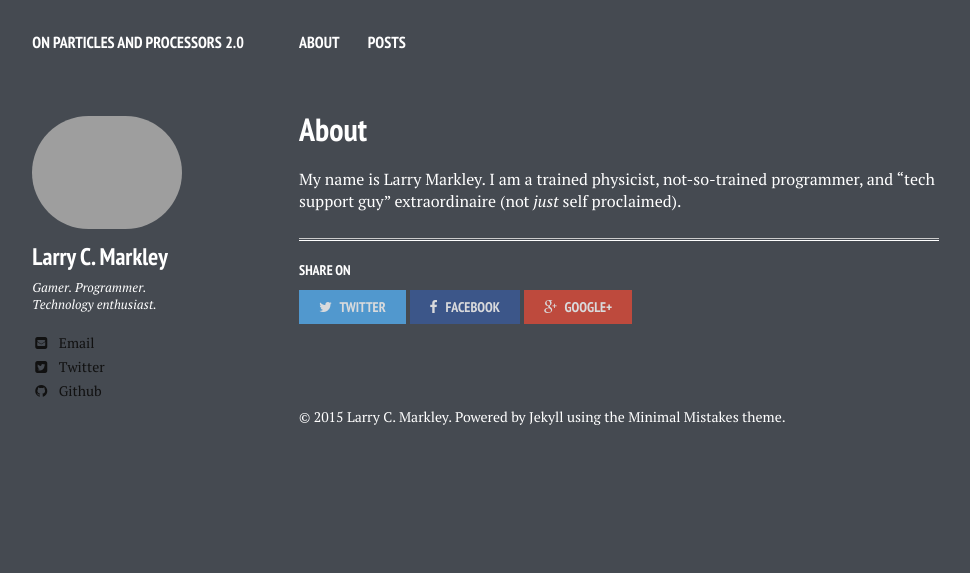
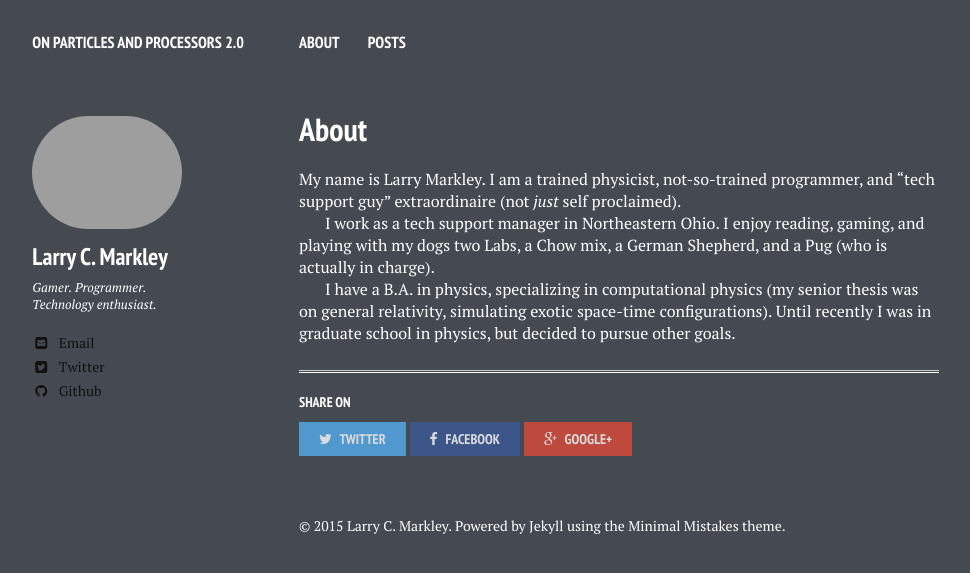
Before and after one commit to lmarkley/lmarkley.github.io, a Jekyll site: the page built from about/index.md, in a window 1280 px wide. Shown: the top 573 px of the page, without its empty margins (21-991 px from the left). Built offline with Jekyll 4.4.1, drawn with Linux system fonts in a browser that asks for light colours; nearby versions of some CDN libraries.

Commit message:
Added some info to the About page

```diff
--- a/about/index.md
+++ b/about/index.md
@@ -6,3 +6,7 @@ modified: 2015-05-27T20:53:07.573882-04:00
 ---
 
 My name is Larry Markley. I am a trained physicist, not-so-trained programmer, and "tech support guy" extraordinaire (not *just* self proclaimed).
+
+I work as a tech support manager in Northeastern Ohio. I enjoy reading, gaming, and playing with my dogs two Labs, a Chow mix, a German Shepherd, and a Pug (who is actually in charge).
+
+I have a B.A. in physics, specializing in computational physics (my senior thesis was on general relativity, simulating exotic space-time configurations). Until recently I was in graduate school in physics, but decided to pursue other goals.
```
